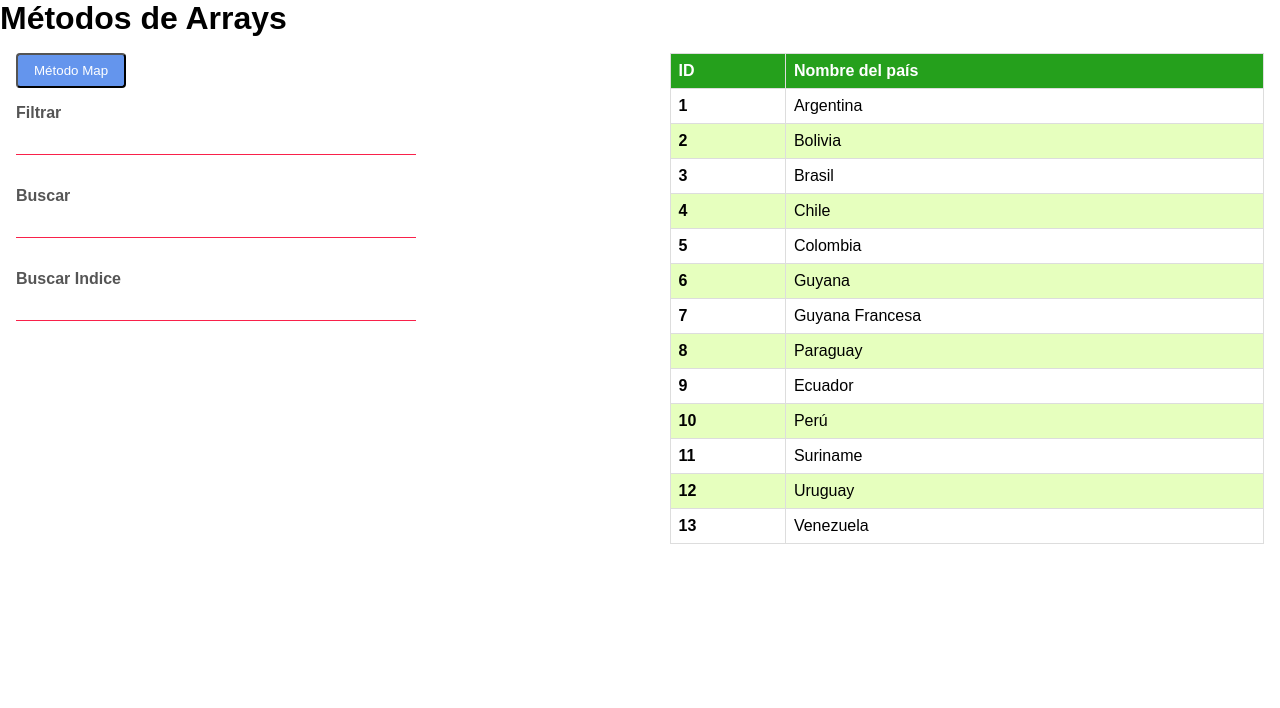
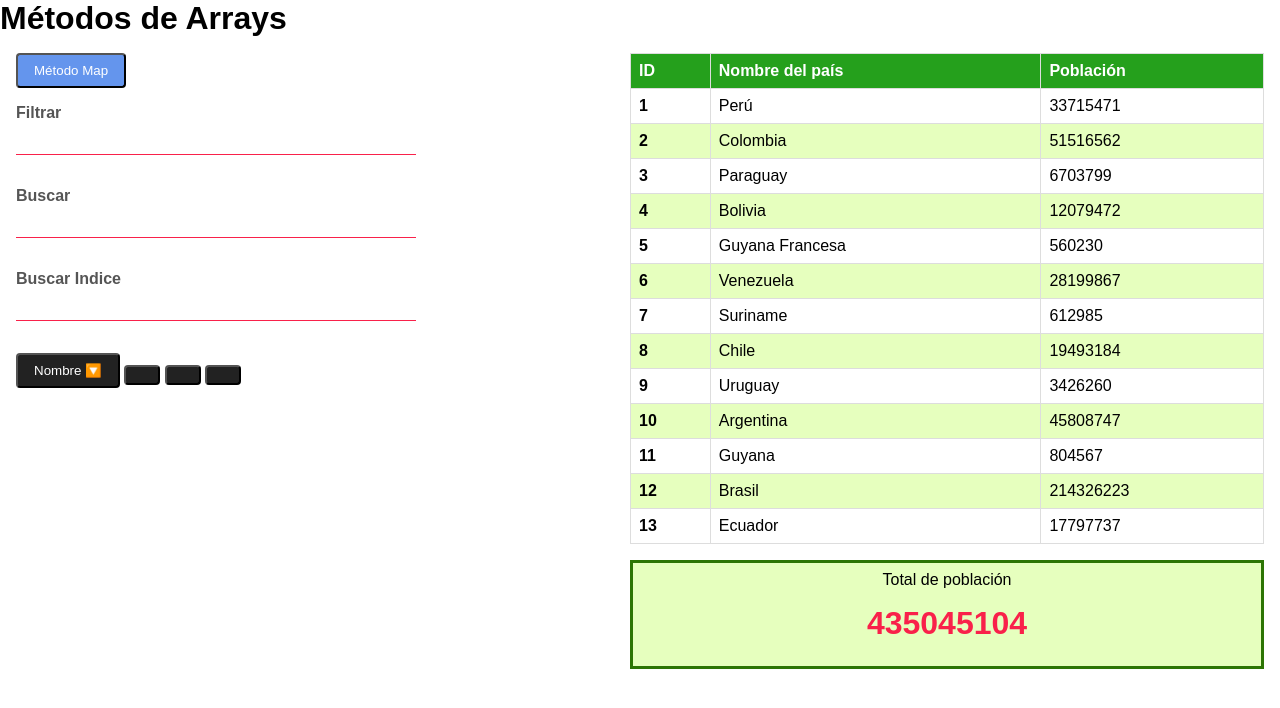
Before and after one commit to neo-fullstack-web/JS-array-methods, a plain HTML site: page index.html in a window 1280 px wide. Drawn offline with Linux system fonts and the light colour scheme.

Commit message:
Metodo reduce, y comenzando con metodo sort

```diff
--- a/css/styles.css
+++ b/css/styles.css
@@ -21,8 +21,23 @@ body {
 .table-container {
     padding: 1rem;
     display: flex;
+    flex-direction: column;
     justify-content: center;
     flex-grow: 1;
+}
+
+.population-count {
+  border: 3px solid rgb(44, 117, 4);
+  margin-top: 1rem;
+  text-align: center;
+  padding: .5rem;
+  background-color: #e6ffbe;
+}
+
+.population-number {
+  font-size: 2rem;
+  color: #f9214a;
+  padding: 1rem;
 }
 
 .btn {
@@ -36,6 +51,10 @@ body {
 
 .btn:hover {
     background-color: rgb(21, 116, 211);
+}
+
+.btn-alter {
+  background-color: #222;
 }
 
 table {
--- a/index.html
+++ b/index.html
@@ -21,7 +21,6 @@
                 <input class="input-field" type="text" id="filter" onkeyup="metodoFilter(event)">
                 <!-- <button class="btn" onclick="metodoFilter()">Filtrar Paises</button> -->
             </div>
-
             <div class="input-container">
                 <label for="find">Buscar</label> <br>
                 <input class="input-field" type="text" id="find" onkeyup="metodoFind(event)">
@@ -33,6 +32,13 @@
                 <input class="input-field" type="text" id="find" onkeyup="metodoFindIndex(event)">
 
             </div>
+
+            <div>
+                <button class="btn btn-alter" onclick="ordernarPor()">Nombre 🔽</button>
+                <button class="btn btn-alter" onclick=""></button>
+                <button class="btn btn-alter" onclick=""></button>
+                <button class="btn btn-alter" onclick=""></button>
+            </div>
         </section>
         <section class="table-container">
             <table>
@@ -40,12 +46,21 @@
                     <tr>
                         <th>ID</th>
                         <th>Nombre del país</th>
+                        <th>Población</th>
                     </tr>
                 </thead>
                 <tbody id="table-body">
 
                 </tbody>
             </table>
+
+
+            <div class="population-count">
+                <p>Total de población </p>
+                <h1 class="population-number" id="population-number">
+                    --
+                </h1>
+            </div>
         </section>
 
     </div>
--- a/js/array-methods.js
+++ b/js/array-methods.js
@@ -1,51 +1,108 @@
 const paisesLatam = [
-    "Argentina",
-    "Bolivia",
-    "Brasil",
-    "Chile",
-    "Colombia",
-    "Guyana",
-    "Guyana Francesa",
-    "Paraguay",
-    "Ecuador",
-    "Perú",
-    "Suriname",
-    "Uruguay",
-    "Venezuela",
+    { name: "Perú", population: 33715471},
+    { name: "Colombia", population: 51516562 },
+    { name: "Paraguay", population: 6703799},
+    { name: "Bolivia", population: 12079472},
+    { name: "Guyana Francesa", population: 560230},
+    { name: "Venezuela", population: 28199867},
+    { name: "Suriname", population: 612985},
+    { name: "Chile", population: 19493184},
+    { name: "Uruguay", population: 3426260},
+    { name: 'Argentina',  population: 45808747 },
+    { name: "Guyana", population: 804567 },
+    { name: "Brasil", population: 214326223 },
+    { name: "Ecuador", population: 17797737},
 ];
-
-// **No usar
-// let paisesDuplicado = paisesLatam;
-// **Opciones para copiar array y romper la referencia del original
-let paisesDuplicado = Array.from(paisesLatam)
-// let paisesDuplicado = [ ...paisesLatam ]
-// let paisesDuplicado = paisesLatam.slice()
-// let paisesDuplicado = paisesLatam.map((pais) => { return pais });
-
-
-paisesDuplicado[2] = true;
-paisesDuplicado.push(`**NUEVO`)
-
-console.log(`paisesLatam`, paisesLatam);
-console.log(`paisesDuplicado`, paisesDuplicado);
 
 
 let tableBody = document.getElementById('table-body');
-// let index = 1;
 
-//** Array.forEach => Otra forma de iterar un array
+pintarTabla(paisesLatam);
+calcularTotalPoblacion(paisesLatam);
 
-pintarTabla(paisesLatam)
+function pintarTabla(arrayAPintar) {
+
+    tableBody.innerHTML = '';
+
+    arrayAPintar.forEach((pais, indice) => {
+            tableBody.innerHTML += `<tr>
+                <td><strong>${indice + 1}</strong></td>
+                <td>${ pais.name }</td>
+                <td>${ pais.population }</td>
+            </tr>`;
+        })
+
+        console.log(`DESPUES DEL MAP`, paisesLatam)
+}
+
+
+
+function calcularTotalPoblacion(paisesAContar) {
+    // Contar población
+    const sumaTotal = paisesAContar.reduce((acumulador, pais) => {
+        const sumatoria = acumulador + pais.population;
+        return sumatoria
+    }, 0);
+
+    // Pintarla en el div corresponiente
+    console.log(`sumatoriaTotal:`, sumaTotal);
+    document.querySelector('#population-number').innerHTML = sumaTotal
+}
+
+
+
+
+
+
+
+
+
+const arrayCopia = paisesLatam
+
 
 function metodoMap() {
 
     const arrayNuevoMap = paisesLatam.map(function(pais) {
-        const paisMay = pais.toUpperCase();
-        return paisMay
+
+        const newObj = {
+            name: pais.name.toUpperCase(),
+            population:  Math.round(pais.population * 10  / 1000000) / 10 + 'M'
+        }
+
+        // !Solución no válida ya que se modifican los objetos del array Original
+        // pais.name = pais.name.toUpperCase();
+        // pais.population = Math.round(pais.population * 10  / 1000000) / 10 + 'M'
+
+        return newObj
     });
 
+    console.log(arrayNuevoMap)
     pintarTabla(arrayNuevoMap)
 }
+
+
+
+
+
+
+// //** Array.forEach => Otra forma de iterar un array
+// // **No usar
+// // let paisesDuplicado = paisesLatam;
+// // **Opciones para copiar array y romper la referencia del original
+// let paisesDuplicado = Array.from(paisesLatam)
+// // let paisesDuplicado = [ ...paisesLatam ]
+// // let paisesDuplicado = paisesLatam.slice()
+// // let paisesDuplicado = paisesLatam.map((pais) => { return pais });
+
+// paisesDuplicado[2] = true;
+// paisesDuplicado.push(`**NUEVO`)
+
+// console.log(`paisesLatam`, paisesLatam);
+// console.log(`paisesDuplicado`, paisesDuplicado);
+
+
+
+// // let index = 1;
 
 function metodoFilter(evt) {
     // Frenando la busqueda si la tecla no es la que tiene codigo 13 (ENTER)
@@ -54,13 +111,16 @@ function metodoFilter(evt) {
     //     return;
     // }
     const text = evt.target.value.toLowerCase();
+
     const paisesFiltrados = paisesLatam.filter((pais) => {
-        const filtra = pais.toLowerCase().includes(text);
+        console.log(pais)
+        const filtra = pais.name.toLowerCase().includes(text);
+
         return filtra;
+
     });
-
     pintarTabla(paisesFiltrados)
-
+    calcularTotalPoblacion(paisesFiltrados)
 }
 
 function metodoFind(evt) {
@@ -69,15 +129,18 @@ function metodoFind(evt) {
 
     const texto = evt.target.value.toLowerCase().trim();  // ArGENtina => `argentina` === `argentina`
     const paisEncotrado = paisesLatam.find((pais)=> {
-        if(texto === pais.toLowerCase()) {
+        if(texto === pais.name.toLowerCase()) {
             return true;
         }
 
         return false
     });
 
-    if(paisEncotrado) alert(`Se encontró el país que busca`)
-    else alert(`No se encontró lo que buscaba`)
+    if(paisEncotrado) {
+        pintarTabla([ paisEncotrado ] );
+        calcularTotalPoblacion([ paisEncotrado ])
+    }
+    // else alert(`No se encontró lo que buscaba`)
 }
 
 function metodoFindIndex(evt) {
@@ -100,20 +163,17 @@ function metodoFindIndex(evt) {
     pintarTabla(paisesLatam)
 }
 
+const ordenarPor = () => {
+    paisesLatam.sort((a, b) => {
 
-function pintarTabla(arrayAPintar) {
-    tableBody.innerHTML = '';
-    arrayAPintar.forEach((pais, indice) => {
-        tableBody.innerHTML += `<tr>
-            <td><strong>${indice + 1}</strong></td>
-             <td>${ pais }</td>
-         </tr>`;
     })
 }
 
 
-// for(let i = 0; i < paisesLatam.length; i++) {
+
+
+// // for(let i = 0; i < paisesLatam.length; i++) {
 
 
 
-// }
+// // }
```
